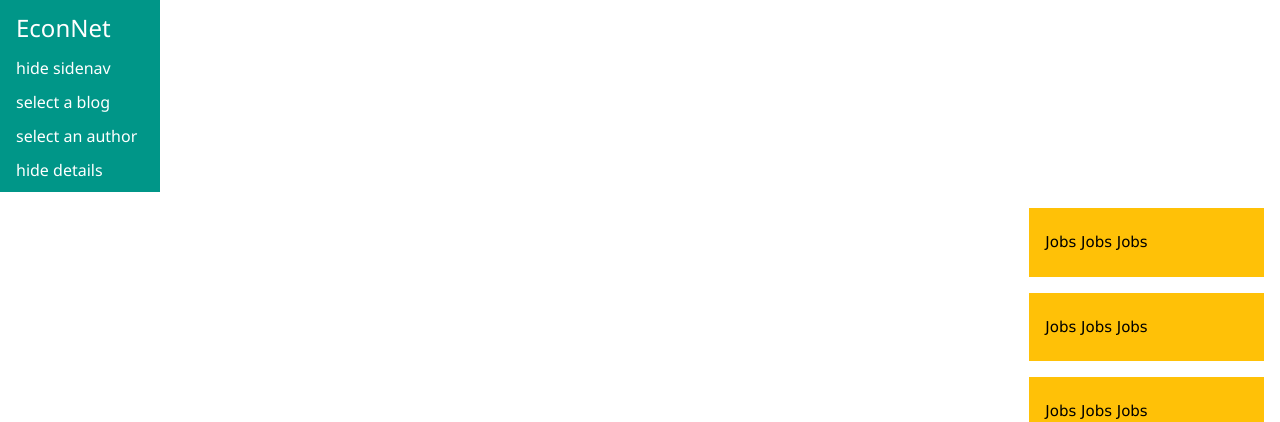
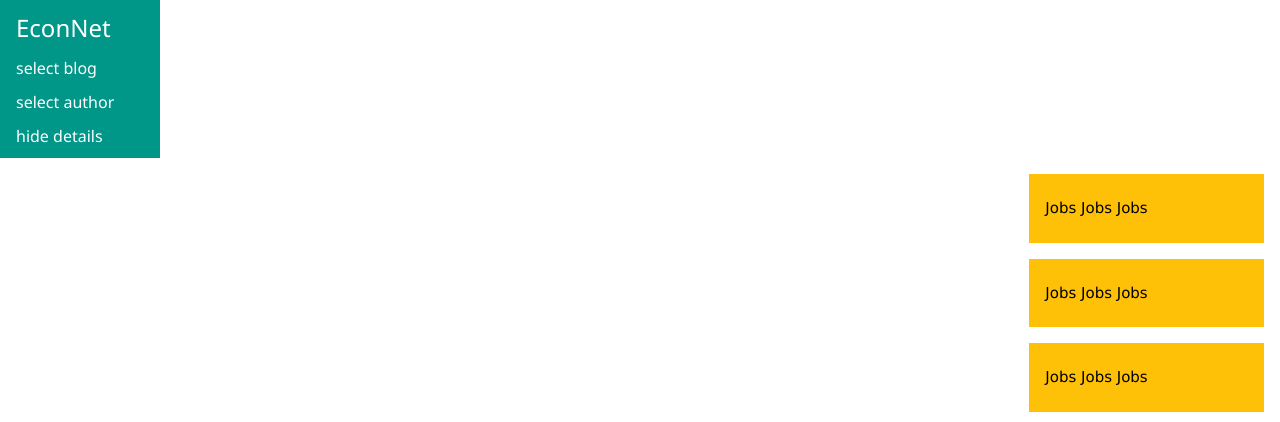
Before and after one commit to MaxSahle/inthelongrun, a Django app: page /show_news/ in a window 1280 px wide. Shown: the top 422 px of the page. Run offline with Django 3.2, Linux system fonts and the light colour scheme; data that the repository does not hold is empty.

Commit message:
More JS stuff.

```diff
--- a/show_news/static/show_news/script.js
+++ b/show_news/static/show_news/script.js
@@ -1,10 +1,10 @@
 
-function myFunction() {
-    var x = document.getElementById("demo");
-    if (x.className.indexOf("w3-show") == -1) {
-        x.className += " w3-show";
+function dropdown() {
+    var menu = document.getElementById("demo");
+    if (menu.className.indexOf("w3-show") == -1) {
+        menu.className += " w3-show";
     } else {
-        x.className = x.className.replace(" w3-show", "");
+        menu.className = menu.className.replace(" w3-show", "");
     }
 }
 
@@ -54,6 +54,7 @@ function show_authors(){
     	} else {
         	authors.style.display = 'none';
     	}
+	dropdown();
 }
 
 function show_blogs(){
@@ -63,6 +64,7 @@ function show_blogs(){
     	} else {
         	blogs.style.display = 'none';
     	}
+	dropdown();
 }
 
 function show_alternative(){
@@ -76,7 +78,10 @@ function show_alternative(){
 			count += 1;
 		}
 	}
-	if (count>0){return;};
+	dropdown();
+	if (count>0){
+		return;
+	};
 	for (i = 0; i < items2.length; i++){
 		if(items2[i].style.display != 'none'){
 			items2[i].style.display = 'none';
@@ -104,6 +109,8 @@ function check_display(){
 	var content = document.getElementsByClassName("content");
 	if (window.innerWidth < 601){
 		content[0].style.marginLeft ='0';
+		show_alternative();
+		dropdown();
 	}
 	if (window.innerWidth > 601){
 		content[0].style.marginLeft ='12.5%';
--- a/show_news/templates/show_news/index.html
+++ b/show_news/templates/show_news/index.html
@@ -3,7 +3,7 @@
 {% load static %}
 <link rel="stylesheet" type="text/css" href="{% static 'show_news/index.css' %}" />
 
-<title>econhub</title>
+<title>EconNet</title>
 <meta name="viewport" content="width=device-width, initial-scale=1">
 <link rel="stylesheet" href="http://www.w3schools.com/lib/w3.css">
 <link rel="stylesheet" href="https://cdnjs.cloudflare.com/ajax/libs/font-awesome/4.7.0/css/font-awesome.min.css">
@@ -11,34 +11,27 @@
 
 <ul class="w3-navbar w3-large w3-teal w3-left-align w3-hide-medium w3-hide-large">
   <li class="w3-hide-medium w3-hide-large w3-teal w3-opennav w3-right">
-    <a href="javascript:void(0);" onclick="myFunction()">☰</a>
+    <a href="javascript:void(0);" onclick="dropdown()">☰</a>
   </li>
-  <li><a href="#">EconNet</a></li>
-  <li class="w3-hide-small">
-  <a href="javascript:void(0);" onclick="show_blogs()">select a blog</a>
+  <li><a>EconNet</a></li>
+<div id="demo" class="w3-hide">
+  <li>
+  <h6><a href="javascript:void(0);" onclick="show_blogs()">select blog</a></h6>
   </li>
-  <li class="w3-hide-small">
-  <a href="javascript:void(0);" onclick="show_alternative()">alternative display</a>
+  <li>
+  <h6><a href="javascript:void(0);" onclick="show_authors()">select author</a></h6>
   </li>
-  <li class="w3-hide-small">
-  <a href="javascript:void(0);" onclick="show_authors()">select an author</a>
+  <li>
+  <h6><a href="javascript:void(0);" onclick="show_alternative()">hide details</a></h6>
   </li>
-  <!--<li class="w3-hide-small"><a href="#">Link 2</a></li>
-  <li class="w3-hide-small"><a href="#">Link 3</a></li>-->
+</div>
 </ul>
 
-<div id="demo" class="w3-hide">
-  <ul class="w3-navbar w3-left-align w3-large w3-teal">
-    <!--<li><a href="#">Link 1</a></li>
-    <li><a href="#">Link 2</a></li>
-    <li><a href="#">Link 3</a></li>-->
-  </ul>
-</div>
+
 <nav class="w3-sidenav w3-teal w3-hide-small w3-container" style="width:12.5%">
   <h3><a href="#">EconNet</a></h3>
-  <h6><a href="javascript:void(0);" onclick="hide_sidenav()">hide sidenav</a></h6>
-  <h6><a href="javascript:void(0);" onclick="show_blogs()">select a blog</a></h6>
-  <h6><a href="javascript:void(0);" onclick="show_authors()">select an author</a></h6>
+  <h6><a href="javascript:void(0);" onclick="show_blogs()">select blog</a></h6>
+  <h6><a href="javascript:void(0);" onclick="show_authors()">select author</a></h6>
   <h6><a href="javascript:void(0);" onclick="show_alternative()">hide details</a></h6>
 </nav>
 
@@ -46,17 +39,17 @@
 <div class="w3-container w3-padding-0 w3-margin-top" id="all-blogs" style="display: none;">
 <span onclick="this.parentElement.style.display='none'" class="w3-closebtn">&times;</span>
   {% for each in all_sources %}
-	<span class="w3-tag w3-teal" style="margin-bottom:5px"><a href="javascript:void(0);" onclick="select_blog('{{each.name}}')"><h3>{{each.name}}</h3></a></span>
+	<span class="w3-tag w3-teal" style="margin-bottom:5px"><a href="javascript:void(0);" onclick="select_blog('{{each.name}}')"><h6>{{each.name}}</h6></a></span>
   {%endfor%}
-  <span class="w3-tag w3-teal" style="margin-bottom:5px"><a href="javascript:void(0);" onclick="select_blog('show all')"><h3>show all</h3></a></span>
+  <span class="w3-tag w3-teal" style="margin-bottom:5px"><a href="javascript:void(0);" onclick="select_blog('show all')"><h6>show all</h6></a></span>
 </div>
 
 <div class="w3-container w3-padding-0 w3-margin-top" id="all-authors" style="display: none;">
 <span onclick="this.parentElement.style.display='none'" class="w3-closebtn">&times;</span>
   {% for each in all_sources %}
-	<span class="w3-tag w3-amber" style="margin-bottom:5px"><a href="javascript:void(0);" onclick="select_blog('{{each.name}}')"><h3>{{each.author}}</h3></a></span>
+	<span class="w3-tag w3-amber" style="margin-bottom:5px"><a href="javascript:void(0);" onclick="select_blog('{{each.name}}')"><h6>{{each.author}}</h6></a></span>
   {%endfor%}
-  <span class="w3-tag w3-amber" style="margin-bottom:5px"><a href="javascript:void(0);" onclick="select_blog('show all')"><h3>show all</h3></a></span>
+  <span class="w3-tag w3-amber" style="margin-bottom:5px"><a href="javascript:void(0);" onclick="select_blog('show all')"><h6>show all</h6></a></span>
 </div>
 
 {% for each in all_news %}
@@ -64,13 +57,12 @@
 <div class="w3-rest w3-teal w3-container w3-padding w3-margin-top alternative1" style="height: 100%; display: none; padding: 0px">
 <div>
 <h4><a href={{each.url}}>{{each.headline}}</a></h4>
-<h6>{{each.source}}</h6><h6>{{each.date}}</h6>
+<span>{{each.source}}</span><span> - {{each.date}}</span>
 </div>
 </div>
 
 <div class="w3-container w3-teal w3-margin-top w3-padding alternative2">
 <div class="w3-panel w3-third w3-teal">
-<h6 class= "w3-wide">{{each.author}}</h6>
 <h2 id="source">{{each.source}}</h2>
 <h3>{{each.date}}</h3>
 </div>
```
